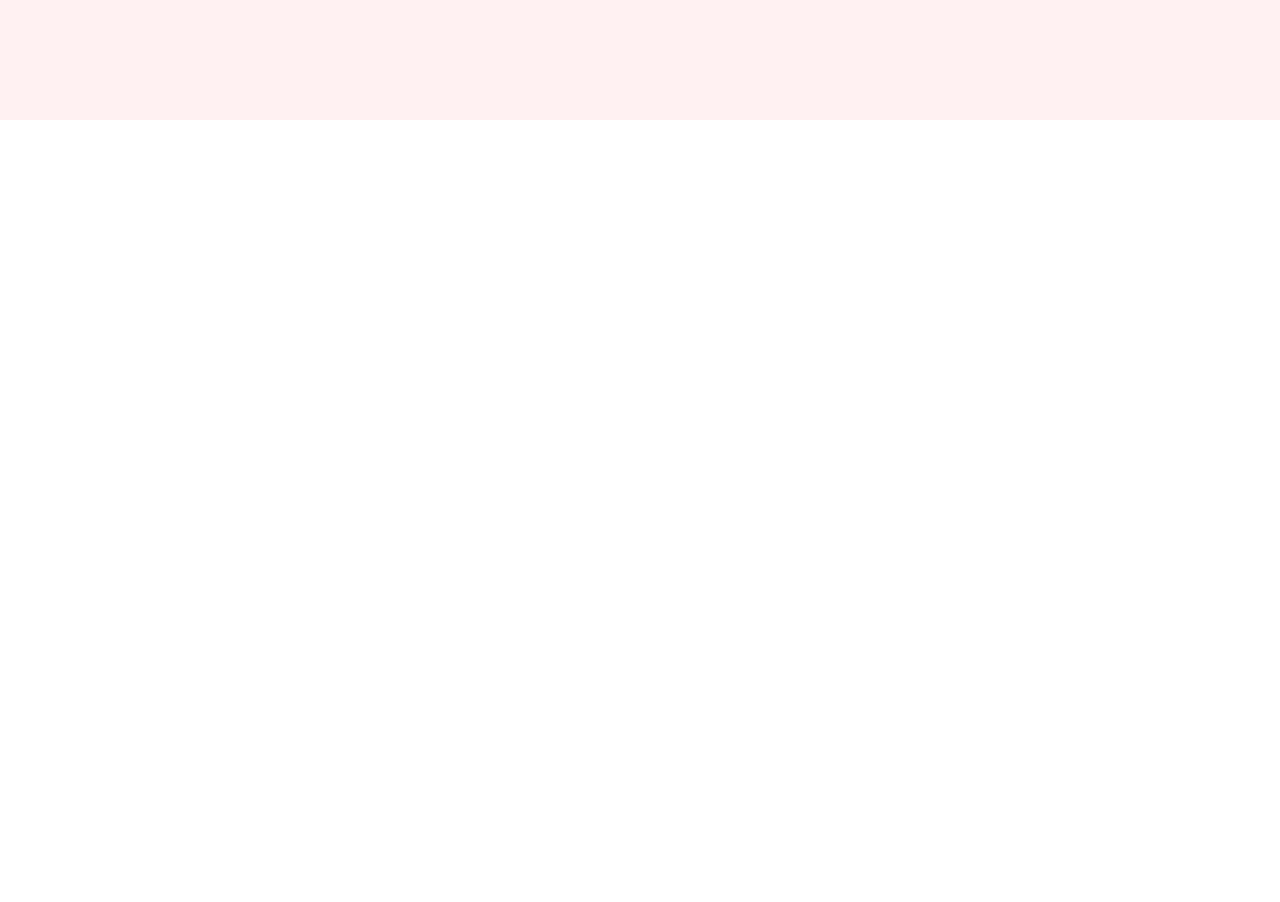
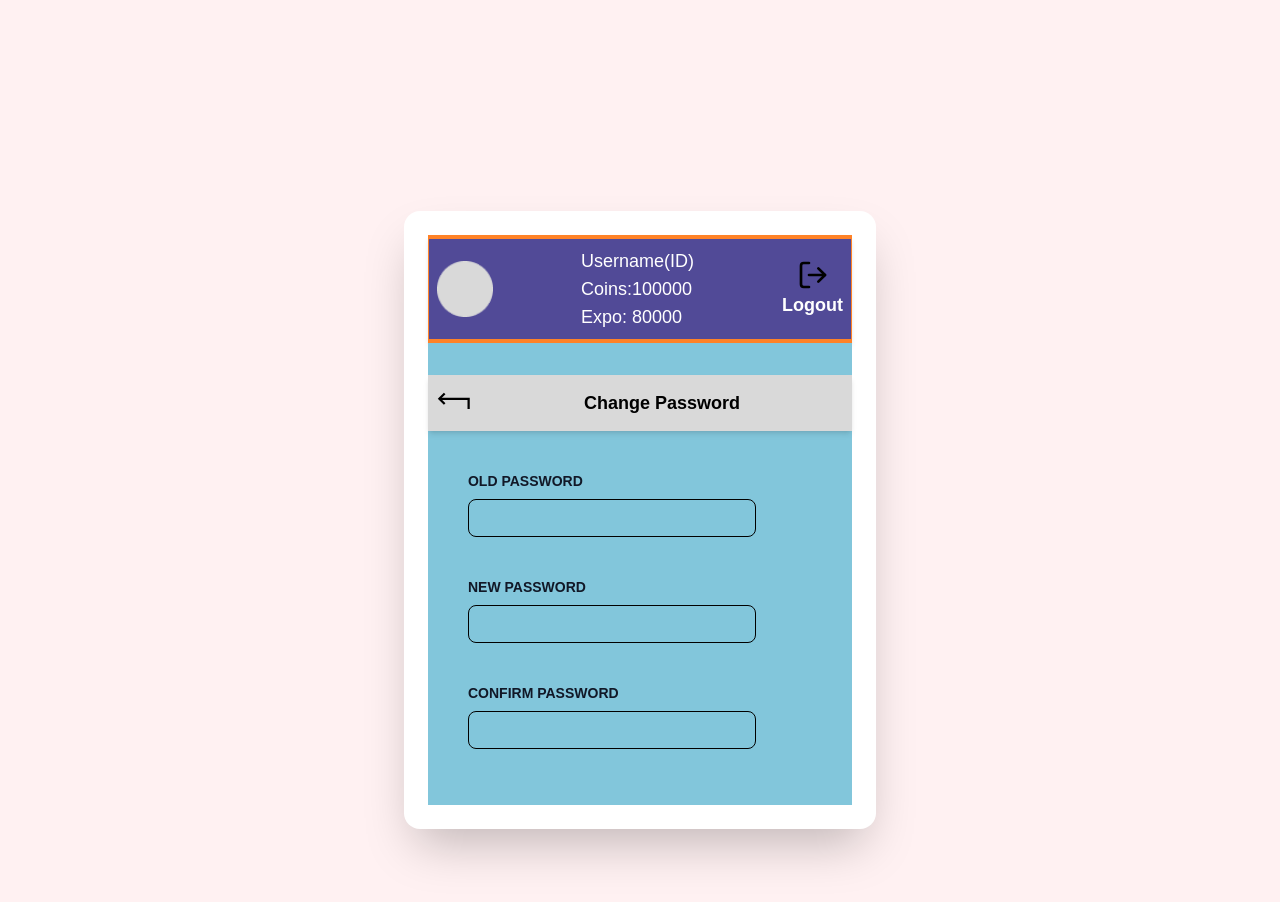
Before and after one commit to visioninhope/9xpro-betting-site, a React (Vite) app: page /statement in a window 1280 px wide. Shown: the part 5780-6682 px from the top of the page. Before the commit the page ends 5900 px from the top, so only its background shows below. Built offline with nearby package versions, Linux system fonts and the light colour scheme.

Commit message:
Change password page complete

```diff
--- a/src/App.jsx
+++ b/src/App.jsx
@@ -7,6 +7,7 @@ import Statement from "./pages/Statement.jsx";
 import Header from "./components/Header.jsx";
 import Allgames from "./pages/Allgames.jsx";
 import Ledger from "./pages/Ledger.jsx";
+import ChangePassword from "./pages/ChangePassword.jsx";
 
 import { BrowserRouter, Routes, Route } from "react-router-dom";
 
@@ -20,6 +21,7 @@ function App() {
       <Statement />
       <Allgames />
       <Ledger />
+      <ChangePassword />
     </>
 
     // <>
--- /dev/null
+++ b/src/pages/ChangePassword.jsx
@@ -0,0 +1,74 @@
+import React from "react";
+import Header from "../components/Header";
+import { IoReturnUpBackSharp } from "react-icons/io5";
+
+function ChangePassword() {
+  return (
+    <>
+      <div className="flex items-center justify-center min-h-screen bg-rose-50">
+        {/* Card Container */}
+        <div className="relative flex flex-col m-6 shadow-2xl md:bg-white md:p-6 rounded-2xl md:space-y-0 md:m-0">
+          {/* Header */}
+          <Header />
+          {/* Hero Section */}
+          <div className="relative bg-[#82c6db] w-full pb-8">
+            <div className="bg-[#d9d9d9] w-full h-11 mt-4 md:h-14 md:mt-8 shadow-md flex ">
+              <IoReturnUpBackSharp className="flex w-6 h-6 mt-2 ml-2 md:w-9 md:h-9" />
+
+              <span className="flex items-center justify-center m-auto font-sans font-semibold md:text-lg">
+                Change Password
+              </span>
+            </div>
+
+            <div class="mb-6 mt-10 mx-auto flex flex-col justify-center items-start ml-10 ">
+              <label
+                for="default-input"
+                className="items-start justify-start block mb-2 text-sm font-semibold text-gray-900 text"
+              >
+                OLD PASSWORD
+              </label>
+
+              <input
+                type="text"
+                id="default-input"
+                className="bg-[#82c6db] border border-black text-gray-900 text-sm rounded-lg focus:ring-blue-500 focus:border-blue-500 block w-3/4 p-2"
+              />
+            </div>
+
+            <div class="mb-6 mt-10 mx-auto flex flex-col justify-center items-start ml-10 ">
+              <label
+                for="default-input"
+                className="items-start justify-start block mb-2 text-sm font-semibold text-gray-900 text"
+              >
+                NEW PASSWORD
+              </label>
+
+              <input
+                type="text"
+                id="default-input"
+                className="bg-[#82c6db] border border-black text-gray-900 text-sm rounded-lg focus:ring-blue-500 focus:border-blue-500 block w-3/4 p-2"
+              />
+            </div>
+
+            <div class="mb-6 mt-10 mx-auto flex flex-col justify-center items-start ml-10 ">
+              <label
+                for="default-input"
+                className="items-start justify-start block mb-2 text-sm font-semibold text-gray-900 text"
+              >
+                CONFIRM PASSWORD
+              </label>
+
+              <input
+                type="text"
+                id="default-input"
+                className="bg-[#82c6db] border border-black text-gray-900 text-sm rounded-lg focus:ring-blue-500 focus:border-blue-500 block w-3/4 p-2"
+              />
+            </div>
+          </div>
+        </div>
+      </div>
+    </>
+  );
+}
+
+export default ChangePassword;
--- a/src/pages/Changepassword.jsx
+++ /dev/null
@@ -1,9 +0,0 @@
-import React from 'react'
-
-function Changepassword() {
-  return (
-    <div>Changepassword</div>
-  )
-}
-
-export default Changepassword
--- a/src/pages/Statement.jsx
+++ b/src/pages/Statement.jsx
@@ -22,8 +22,8 @@ function Statement() {
 
             {/* Table */}
 
-            <div class="overflow-x-auto">
-              <table class=" mx-auto border-gray-300 md:w-full text-sm md:text-base mt-6 md:mt-8 ">
+            <div className="overflow-x-auto">
+              <table className="mx-auto mt-6 text-sm border-gray-300 md:w-full md:text-base md:mt-8">
                 <thead className="bg-[#24338a] text-white">
                   <tr className>
                     <th className="border-r-2 border-[#82c6db]">Date</th>
@@ -34,9 +34,9 @@ function Statement() {
                     <th className="">Balance</th>
                   </tr>
                 </thead>
-                <tbody class="text-center text-sm bg-[#82c6db]">
+                <tbody className="text-center text-sm bg-[#82c6db]">
                   <tr>
-                    <td class="px-4 py-2 border-t">30-08-23</td>
+                    <td className="px-4 py-2 border-t">30-08-23</td>
                     <td className="px-4 py-2 border-t">
                       Won India vs Pakistan
                     </td>
@@ -46,12 +46,12 @@ function Statement() {
                     <td className="px-4 py-2 border-t">347358</td>
                   </tr>
                   <tr>
-                    <td class="px-4 py-2 border-t">30-08-23</td>
-                    <td class="px-4 py-2 border-t">Won -10 over run CK</td>
-                    <td class="px-4 py-2 border-t">347358</td>
-                    <td class="px-4 py-2 border-t">10000</td>
-                    <td class="px-4 py-2 border-t">0.00</td>
-                    <td class="px-4 py-2 border-t">357358</td>
+                    <td className="px-4 py-2 border-t">30-08-23</td>
+                    <td className="px-4 py-2 border-t">Won -10 over run CK</td>
+                    <td className="px-4 py-2 border-t">347358</td>
+                    <td className="px-4 py-2 border-t">10000</td>
+                    <td className="px-4 py-2 border-t">0.00</td>
+                    <td className="px-4 py-2 border-t">357358</td>
                   </tr>
                 </tbody>
               </table>
```
